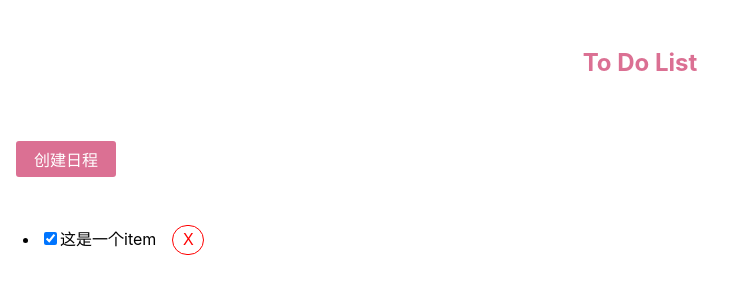
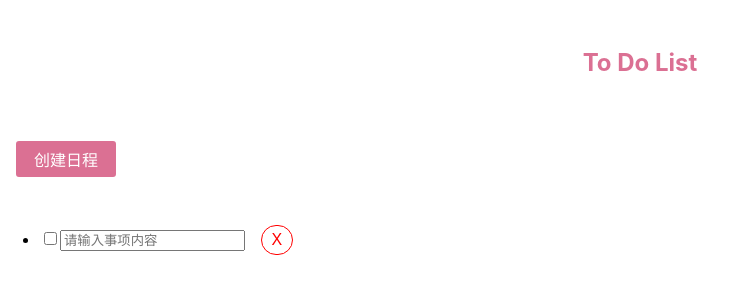
Before and after one commit to wenhuili-vivid/to-do-list, a React (Create React App) app: page / in a window 1280 px wide. Shown: the top 300 px of the page, without its empty margins (0-744 px from the left). Built offline with nearby package versions, Linux system fonts and the light colour scheme.

Commit message:
add ToDoItem details

```diff
--- a/src/ToDoItem.js
+++ b/src/ToDoItem.js
@@ -1,13 +1,34 @@
 import React from 'react';
 import DeleteBtn from './DeleteBtn';
 
-// eslint-disable-next-line react/prefer-stateless-function
 class ToDoItem extends React.Component {
+  constructor(props) {
+    super(props);
+    this.state = {
+      isFinished: false,
+      description: '',
+    };
+  }
+
+  handleChange = () => {
+    const { isFinished } = this.state;
+    this.setState({
+      isFinished: !isFinished,
+    });
+  };
+
+  handleInput = (e) => {
+    this.setState({
+      description: e.target.value,
+    });
+  };
+
   render() {
+    const { isFinished, description } = this.state;
     return (
       <li>
-        <input type="checkbox" checked />
-        <span>这是一个item</span>
+        <input type="checkbox" checked={isFinished} onChange={this.handleChange} />
+        <input type="text" placeholder="请输入事项内容" value={description} onChange={this.handleInput} disabled={isFinished} />
         <DeleteBtn />
       </li>
     );
```
